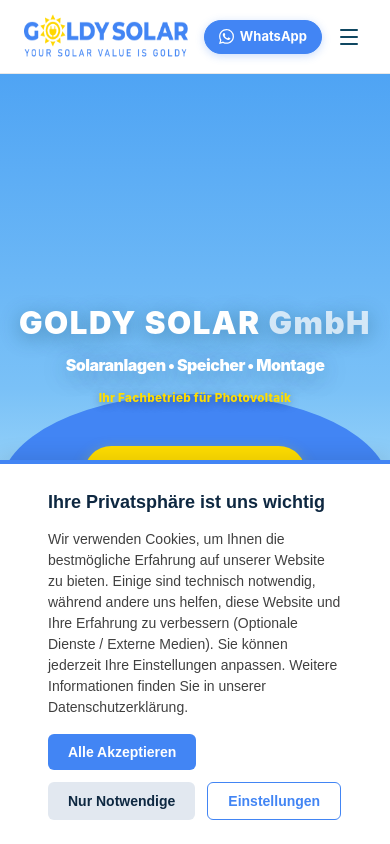
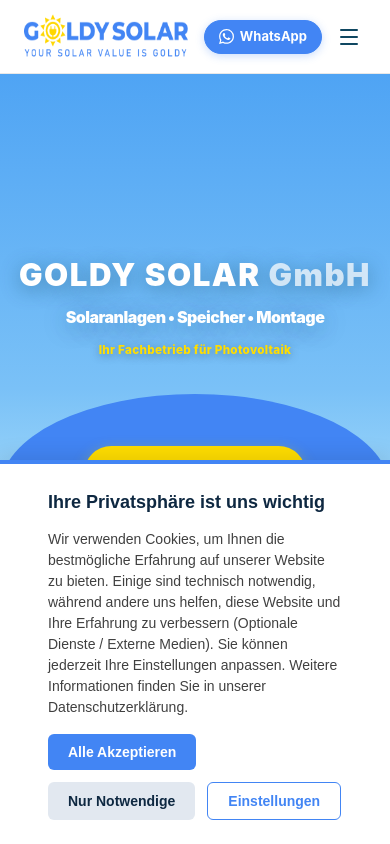
Before and after one commit to Goldysolar/Goldysolar, a Next.js app: page / in a window 390 px wide. Shown: the top 844 px of the page. Built offline with nearby package versions, Linux system fonts and the light colour scheme.

Commit message:
Refine hero text position, transparent sun visual, and mobile alignment

```diff
--- a/src/app/globals.css
+++ b/src/app/globals.css
@@ -455,6 +455,14 @@
   align-items: center;
 }
 
+.hero-text-block {
+  display: flex;
+  flex-direction: column;
+  align-items: center;
+  width: 100%;
+  transform: translateY(-48px);
+}
+
 .hero-stat-widget-desktop {
   position: absolute;
   right: 24px;
@@ -1984,6 +1992,7 @@
   }
   .center-on-mobile {
     left: 50% !important;
+    bottom: 80px !important;
     transform: translateX(-50%) !important;
   }
 }
--- a/src/app/page.tsx
+++ b/src/app/page.tsx
@@ -40,10 +40,14 @@
 } from 'lucide-react';
 
 const CustomSunLogo = ({ size = 110, color = '#FFDD00' }: { size?: number, color?: string }) => (
-  <svg width={size} height={size} viewBox="0 0 100 100" fill="none" xmlns="http://www.w3.org/2000/svg">
-    {/* White background inside the sun ring */}
-    <circle cx="50" cy="50" r="33" fill="#FFFFFF" />
-
+  <svg
+    width={size}
+    height={size}
+    viewBox="0 0 100 100"
+    fill="none"
+    xmlns="http://www.w3.org/2000/svg"
+    style={{ filter: 'drop-shadow(0 0 15px rgba(255, 221, 0, 0.7))' }}
+  >
     {/* Floating Rays */}
     <g fill={color}>
       {[0, 30, 60, 90, 120, 150, 180, 210, 240, 270, 300, 330].map((angle) => (
@@ -122,11 +126,10 @@
             style={{
               position: 'absolute',
               left: '20%',
-              bottom: '30px',
+              bottom: '55px',
               display: 'flex',
               flexDirection: 'column',
               alignItems: 'center',
-              color: '#FFFFFF',
               zIndex: 5,
             }}
           >
@@ -134,13 +137,9 @@
               style={{
                 width: '140px',
                 height: '140px',
-                borderRadius: '50%',
-                background: 'rgba(255, 255, 255, 0.25)',
-                backdropFilter: 'blur(8px)',
                 display: 'flex',
                 alignItems: 'center',
                 justifyContent: 'center',
-                border: '3px solid rgba(255, 255, 255, 0.6)',
                 position: 'relative',
               }}
             >
@@ -153,6 +152,7 @@
         <div className="container" style={{ position: 'relative', zIndex: 6, display: 'flex', flexDirection: 'column', alignItems: 'center', justifyContent: 'center' }}>
 
           <div className="hero-content-inner">
+            <div className="hero-text-block">
               {/* Firmenname Prominent mit transparentem GmbH gleicher Schriftgröße */}
               <div className="hero-company-title">
                 <span className="hero-company-name">
@@ -172,8 +172,7 @@
               <p className="hero-subtitle">
                 Ihr Fachbetrieb für Photovoltaik
               </p>
-
-
+            </div>
 
             {/* Hero CTA Button */}
             <div>
```
Also changed, not shown: 1 other file (tests, documents, lock files or other folders). Lines whose indentation alone changed are shown as unchanged.
